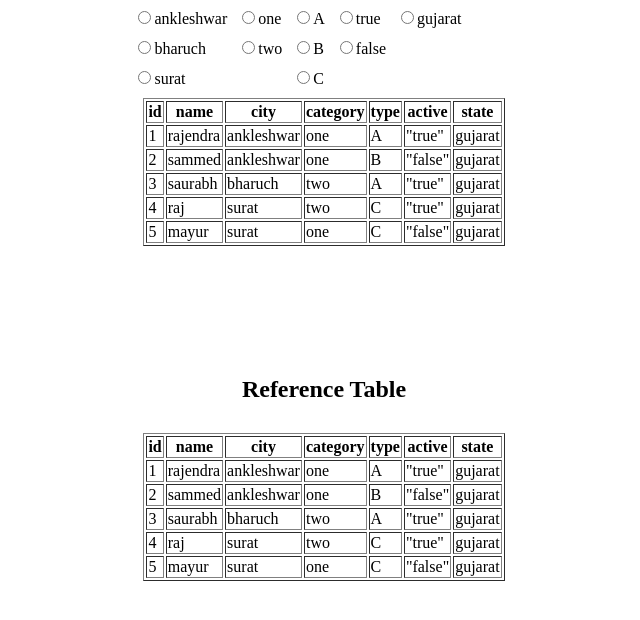
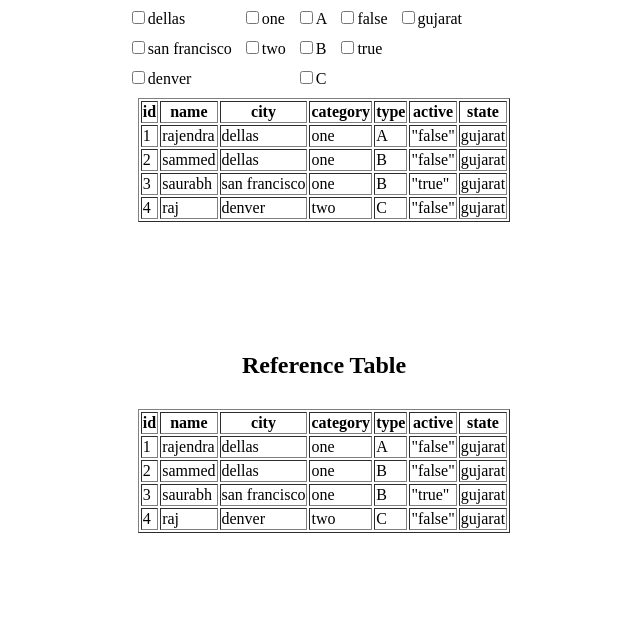
Before and after one commit to Raj7405/React-all-demo, a React (Vite) app in the folder Filter-Demo/: page / in a window 1280 px wide. Shown: the top 620 px of the page, without its empty margins (316-956 px from the left). Built offline with nearby package versions, Linux system fonts and the light colour scheme.

Commit message:
issue solved from multiFeture branch

```diff
--- a/Filter-Demo/src/App.jsx
+++ b/Filter-Demo/src/App.jsx
@@ -1,22 +1,21 @@
 import { useState } from 'react'
 import Table from './components/Table'
 import FiltlterButtons from './components/FiltlterButtons'
-import FilterButtons2 from './components/New'
 
 const defaultData = [
   {
     id : 1,
     name : 'rajendra',
-    city : 'ankleshwar',
+    city : 'dellas',
     category:'one',
     type : 'A',
-    active : 'true',
+    active : 'false',
     state : 'gujarat',
   },
   {
     id : 2,
     name : 'sammed',
-    city : 'ankleshwar',
+    city : 'dellas',
     category:'one',
     type : 'B',
     active : 'false',
@@ -25,26 +24,17 @@ const defaultData = [
   {
     id : 3,
     name : 'saurabh',
-    city : 'bharuch',
-    category:'two',
-    type : 'A',
+    city : 'san francisco',
+    category:'one',
+    type :'B',
     active : 'true',
     state : 'gujarat',
   },
   {
     id : 4,
     name : 'raj',
-    city : 'surat',
+    city : 'denver',
     category:'two',
-    type : 'C',
-    active : 'true',
-    state : 'gujarat',
-  },
-  {
-    id : 5,
-    name : 'mayur',
-    city : 'surat',
-    category:'one',
     type : 'C',
     active : 'false',
     state : 'gujarat',
--- a/Filter-Demo/src/components/FiltlterButtons.jsx
+++ b/Filter-Demo/src/components/FiltlterButtons.jsx
@@ -1,69 +1,68 @@
-import React, { useEffect, useState } from 'react'
-import Table from './Table'
+import React, { useEffect, useState } from 'react';
+import Table from './Table';
 
-function FiltlterButtons({defaultData, data}) {
-    const [filterData, setFilterData] = useState(data)
-    // const [filterData2, setFilterData2] = useState(data)
-    const [filterCondition, setFilterConidition] = useState({})
+function FiltlterButtons({ defaultData, data }) {
+    const [filterData, setFilterData] = useState(data);
+    const [filterCondition, setFilterCondition] = useState({
+        city: [],
+        state: [],
+        type: [],
+        category: [],
+        active: [],
+    });
 
     useEffect(() => {
         let filteredData = defaultData;
+        Object.keys(filterCondition).forEach(key => {
+            if (filterCondition[key].length) {
+                filteredData = filteredData.filter(item =>
+                    filterCondition[key].includes(item[key])
+                );
+            }
+        })
+        setFilterData(filteredData);
+    }, [filterCondition, defaultData]);
 
-        for (const key in filterCondition) {
-            if (filterCondition[key]) {
-                filteredData = filteredData.filter(item => item[key] === filterCondition[key]);
-            }
-        }
-
-        setFilterData(filteredData.length ? filteredData : null);
-    },[filterCondition, defaultData])
-
-
-    const uniqueItem = (key) => {
+    const uniqueItem = key => {
         const itemArr = data.map(item => item[key]);
         return [...new Set(itemArr)];
-    }
+    };
 
-    // const filterOutData = (selectedKey, data) =>{
-    //     let temp = (data ? data : []).filter((item) => Object.values(item).includes(selectedKey))
-    //     return (temp.length ? temp : null)
-    // }
-
-    const handleSelectedKey = (e) => {
+    const handleSelectedKey = e => {
         const key = e.target.name;
         const value = e.target.id;
-        setFilterConidition(prevState => ({
+        setFilterCondition(prevState => ({
             ...prevState,
-            [key]: value
+            [key]: prevState[key].includes(value)
+                ? prevState[key].filter(item => item !== value)
+                : [...prevState[key], value],
         }));
-    }
-
+    };
 
     return (
         <div>
             <div className='flex gap'>
-                {Object
-                    .keys(data[0])
-                    .filter((keysArr) => keysArr!='id' && keysArr!='name')
-                    .map((keys, index) => {
-                        return(
-                            <div id={keys} key={keys+index} className='flex flex-col gap'>
-                                {uniqueItem(keys).map((item,i) => {
-                                    return (
-                                        <div key={item+i}>
-                                            <input type='radio' id={item} name={keys} onChange={handleSelectedKey}/>
-                                            <label htmlFor={item}>{item}</label>
-                                        </div>
-                                    )
-                                })}
-                            </div>
-                        )
-                    }
-                )}
+                {Object.keys(data[0])
+                    .filter(keysArr => keysArr !== 'id' && keysArr !== 'name')
+                    .map((keys, index) => (
+                        <div id={keys} key={keys + index} className='flex flex-col gap'>
+                            {uniqueItem(keys).map((item, i) => (
+                                <div key={item + i}>
+                                    <input
+                                        type='checkbox'
+                                        id={item}
+                                        name={keys}
+                                        onChange={handleSelectedKey}
+                                    />
+                                    <label htmlFor={item}>{item}</label>
+                                </div>
+                            ))}
+                        </div>
+                    ))}
             </div>
-            <Table filterData={filterData}/>
+            <Table filterData={filterData} />
         </div>
-    )
+    );
 }
 
-export default FiltlterButtons
+export default FiltlterButtons;
--- a/Filter-Demo/src/components/Table.jsx
+++ b/Filter-Demo/src/components/Table.jsx
@@ -3,14 +3,17 @@ import React, { useEffect, useState } from 'react'
 function Table({filterData}) {
     const [tableData, setTableData] = useState(filterData || [])
     useEffect(() => {
+        console.log(filterData)
         setTableData(filterData)
-    })
+    },[filterData])
     return (
+
         <div style={{margin:10}}>
+            {tableData.length ?
             <table className='table' border={1}>
                 <thead>
                     <tr>
-                    {tableData && Object.keys(tableData[0])
+                    {Object.keys(tableData[0])
                         .map((item, index) => {
                             return <th key={index}>{item}</th>
                         })
@@ -18,7 +21,7 @@ function Table({filterData}) {
                     </tr>
                 </thead>
                 <tbody>
-                    {tableData && tableData.map((item, index) => {
+                    {tableData.map((item, index) => {
                         return (
                             <tr key={item.id}>
                                 <td>{item.id}</td>
@@ -33,7 +36,9 @@ function Table({filterData}) {
                     })}
                 </tbody>
             </table>
+            : <h2 style={{textAlign:'center'}}>No Match found!</h2>}
         </div>
+
      )
 }
 
```
